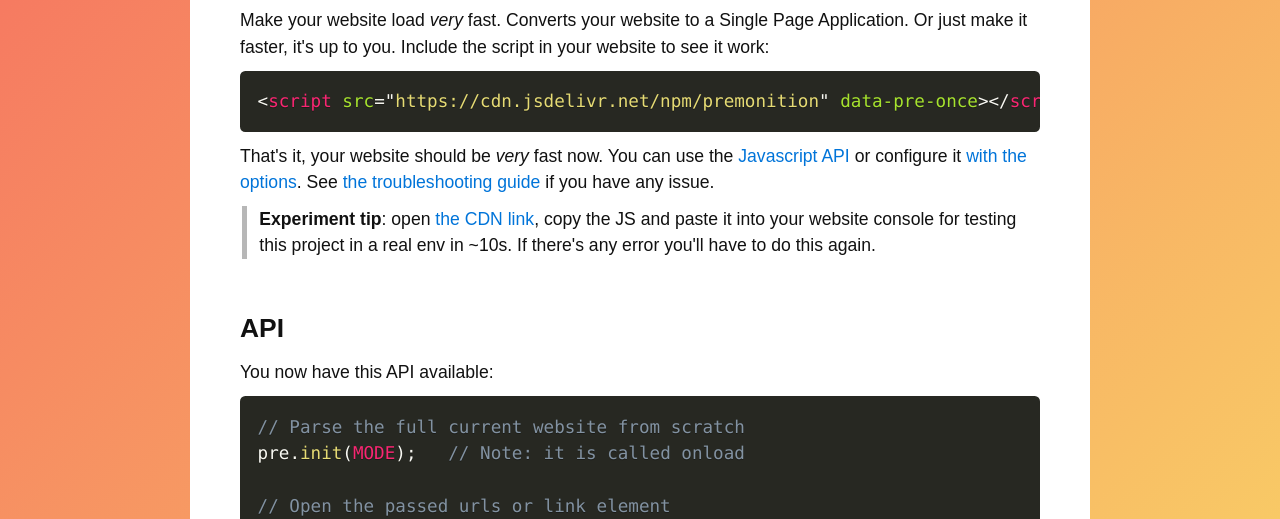
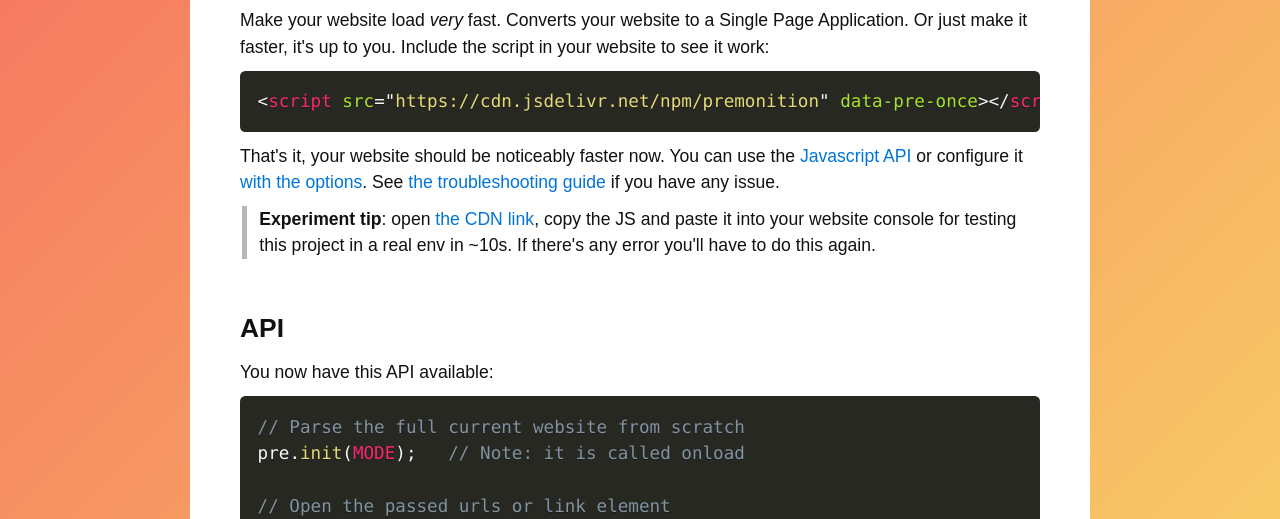
Before and after one commit to franciscop/premonition, a website: page index.html in a window 1280 px wide. Shown: the part 263-782 px from the top of the page. Drawn offline with nearby package versions, Linux system fonts and the light colour scheme.

```diff
--- a/index.html
+++ b/index.html
@@ -24,7 +24,7 @@
 </blockquote>
 <p>Make your website load <em>very</em> fast. Converts your website to a Single Page Application. Or just make it faster, it&#39;s up to you. Include the script in your website to see it work:</p>
 <pre><code class="language-html">&lt;script src=&quot;https://cdn.jsdelivr.net/npm/premonition&quot; data-pre-once&gt;&lt;/script&gt;</code></pre>
-<p>That&#39;s it, your website should be <em>very</em> fast now. You can use the <a href="#api">Javascript API</a> or configure it <a href="#options">with the options</a>. See <a href="#troubleshooting">the troubleshooting guide</a> if you have any issue.</p>
+<p>That&#39;s it, your website should be noticeably faster now. You can use the <a href="#api">Javascript API</a> or configure it <a href="#options">with the options</a>. See <a href="#troubleshooting">the troubleshooting guide</a> if you have any issue.</p>
 <blockquote>
 <p><strong>Experiment tip</strong>: open <a href="https://cdn.jsdelivr.net/npm/premonition">the CDN link</a>, copy the JS and paste it into your website console for testing this project in a real env in ~10s. If there&#39;s any error you&#39;ll have to do this again.</p>
 </blockquote>
```
Also changed, not shown: readme.md.
